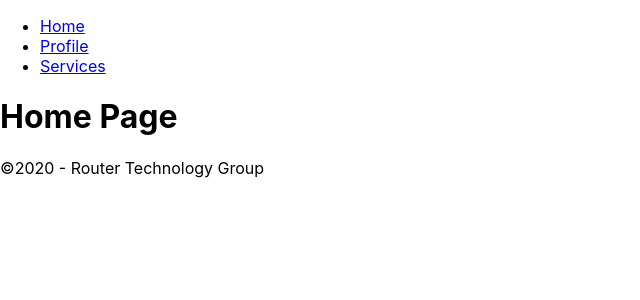
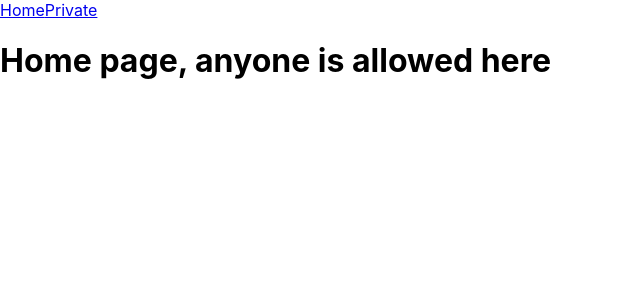
Before and after one commit to shirkedarshan/React-Practice-with-Add-To-Cart, a React (Create React App) app: page / in a window 1280 px wide. Shown: the top 300 px of the page, without its empty margins (0-640 px from the left). Built offline with nearby package versions, Linux system fonts and the light colour scheme; the HTML template or start-up script is replaced by a standard one.

Commit message:
Redirect

```diff
--- a/src/App.js
+++ b/src/App.js
@@ -1,38 +1,30 @@
-import React from "react"
-import Header from "./components/Header"
-import Footer from "./components/Footer"
-import Home from "./pages/Home"
-import Profile from "./pages/profile/Profile"
-import Info from "./pages/profile/Info"
-import Settings from "./pages/profile/Settings"
-import ServicesList from "./pages/services/ServicesList"
-import ServiceDetail from "./pages/services/ServiceDetail"
+import React, {useState} from "react"
+import {Link, Switch, Route, Redirect} from "react-router-dom"
 
-import {Switch, Route} from "react-router-dom"
+// https://reacttraining.com/react-router/web/example/auth-workflow
 
 function App() {
+    const [isLoggedIn, setIsLoggedIn] = useState(false)
     return (
-            <div>
-            <Header />
-            {/* // goto serviceDetails */}
+        <div>
+            <Link to="/">Home</Link>
+            <Link to="/private">Private</Link>
 
             <Switch>
                 <Route exact path="/">
-                    <Home />
+                    <h1>Home page, anyone is allowed here</h1>
                 </Route>
-                <Route path="/user">
-                    <Profile />
+                <Route path="/private">
+                    {
+                        isLoggedIn ?
+                        <h1>Protected page, must be logged in to be here</h1> :
+                        <Redirect to="/login" />
+                    }
                 </Route>
-
-                <Route exact path="/services" >
-                    <ServicesList />
-                </Route>
-                <Route path="/services/:serviceId" >
-                    <ServiceDetail />
+                <Route path="/login">
+                    <button onClick={() => setIsLoggedIn(true)}>Log in</button>
                 </Route>
             </Switch>
-
-            <Footer />
         </div>
     )
 }
```
Also changed, not shown: 1 other file (tests, documents, lock files or other folders).
